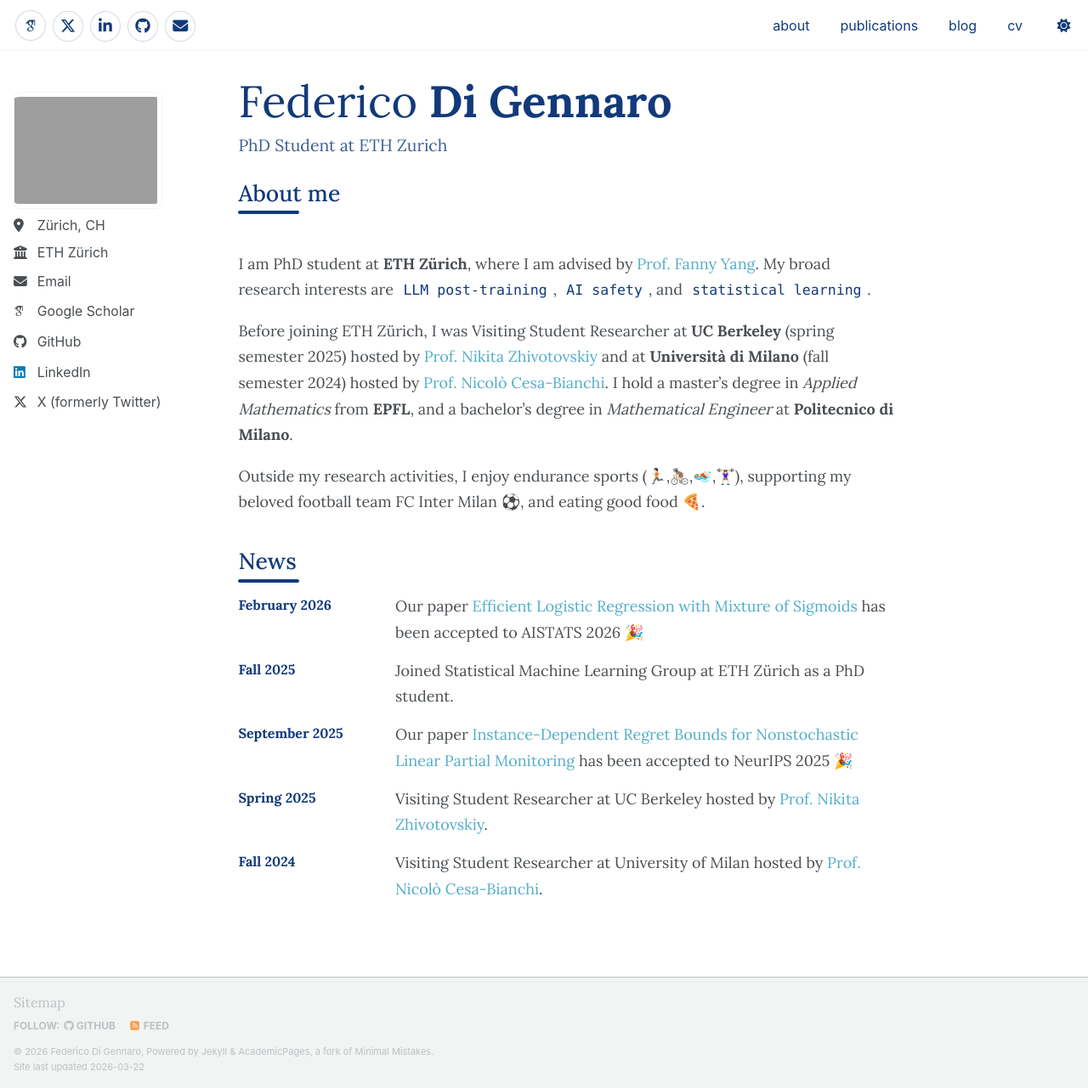
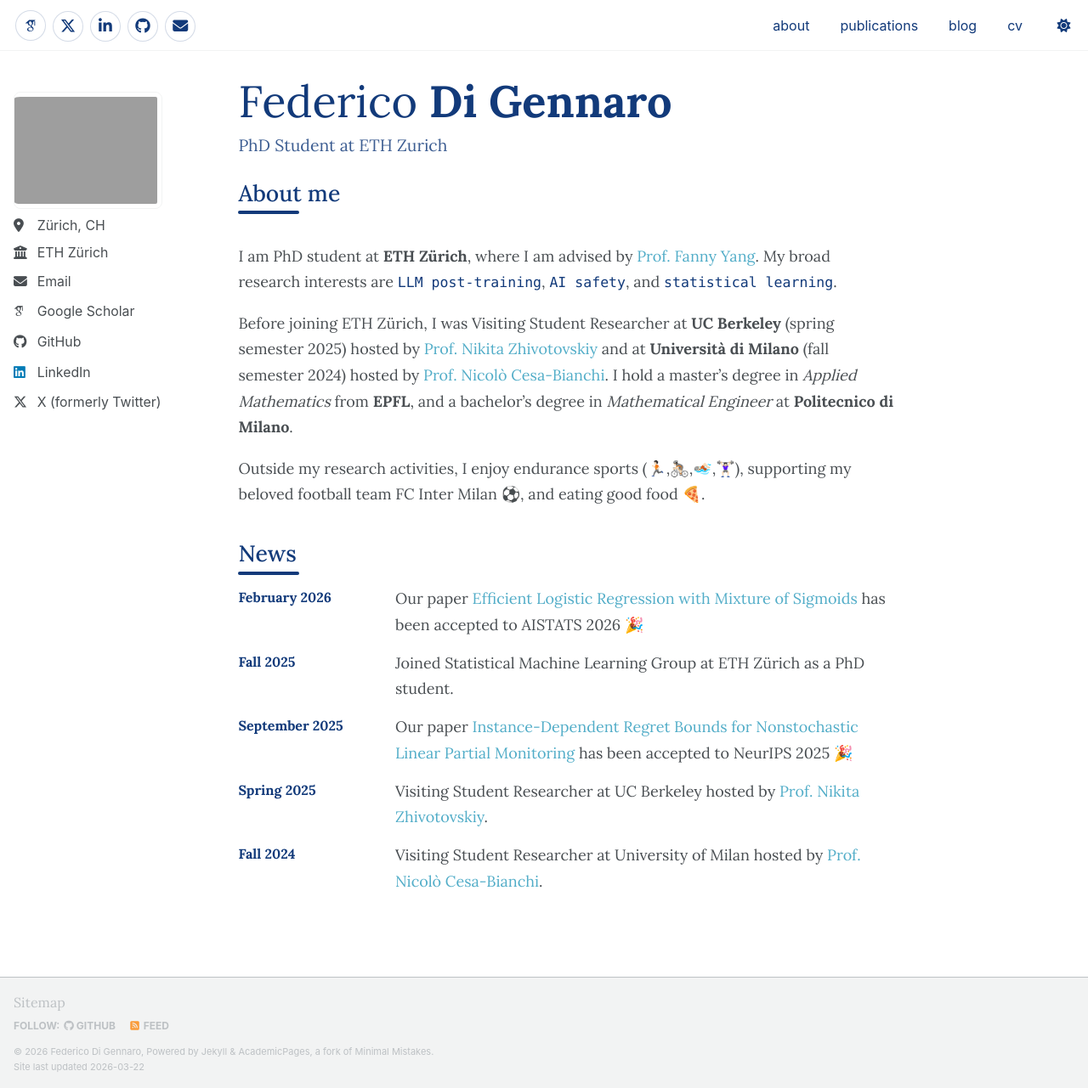
Before and after one commit to FedericoDiGennaro/FedericoDiGennaro.github.io, a Jekyll site: the page built from _pages/about.md, in a window 1280 px wide and 1281 px high. Shown: the whole window at 85% size. Built offline with Jekyll 4.4.1, drawn with Linux system fonts in a browser that asks for light colours; some web fonts are replaced; a script bundle is joined from its source files by our own code; library files that are not in the unit come from our copies.

Commit message:
Refine about page text styling and sidebar bio

```diff
--- a/_includes/author-profile.html
+++ b/_includes/author-profile.html
@@ -16,7 +16,6 @@
 
   <div class="author__content">
     {% if author.pronouns %}<p class="author__pronouns">{{ author.pronouns }}</p>{% endif %}
-    {% if author.bio %}<p class="author__bio" style="font-weight: bold;">{{ author.bio }}</p>{% endif %}
   </div>
 
   <div class="author__urls-wrapper">
--- a/_pages/about.md
+++ b/_pages/about.md
@@ -23,7 +23,7 @@ Outside my research activities, I enjoy endurance sports (🏃🏻,🚴🏻,🏊
 <div class="news-list">
   <div class="news-item">
     <strong>February 2026</strong>
-    <span>Our paper <a href="https://www.arxiv.org/abs/2510.19158">Efficient Logistic Regression with Mixture of Sigmoids</a> has been accepted to AISTATS 2026 🎉</span>
+    <span>Our paper <a href="https://openreview.net/forum?id=uIrXC4fJIv">Efficient Logistic Regression with Mixture of Sigmoids</a> has been accepted to AISTATS 2026 🎉</span>
   </div>
   <div class="news-item">
     <strong>Fall 2025</strong>
--- a/assets/css/custom.css
+++ b/assets/css/custom.css
@@ -193,7 +193,7 @@ h6,
 }
 
 .page__content > .home-title-bar:first-child {
-  margin-bottom: 2.4rem !important;
+  margin-bottom: 1.9rem !important;
 }
 
 .page__content > .home-title-bar + p {
@@ -263,10 +263,33 @@ h6,
   background: transparent;
   box-shadow: none;
   font-size: 0.92em;
+  white-space: normal;
+  font-family: ui-monospace, SFMono-Regular, Menlo, Monaco, Consolas, "Liberation Mono", monospace;
 }
 
-.author__bio {
-  display: none !important;
+.page__content a > code,
+.page__content figcaption > code,
+.page__content li > code,
+.page__content p > code,
+.page__content td > code {
+  padding: 0 !important;
+  border: 0 !important;
+  border-radius: 0 !important;
+  background: transparent !important;
+  box-shadow: none !important;
+}
+
+.page__content a > code::before,
+.page__content a > code::after,
+.page__content figcaption > code::before,
+.page__content figcaption > code::after,
+.page__content li > code::before,
+.page__content li > code::after,
+.page__content p > code::before,
+.page__content p > code::after,
+.page__content td > code::before,
+.page__content td > code::after {
+  content: none !important;
 }
 
 .page__content a {
```
